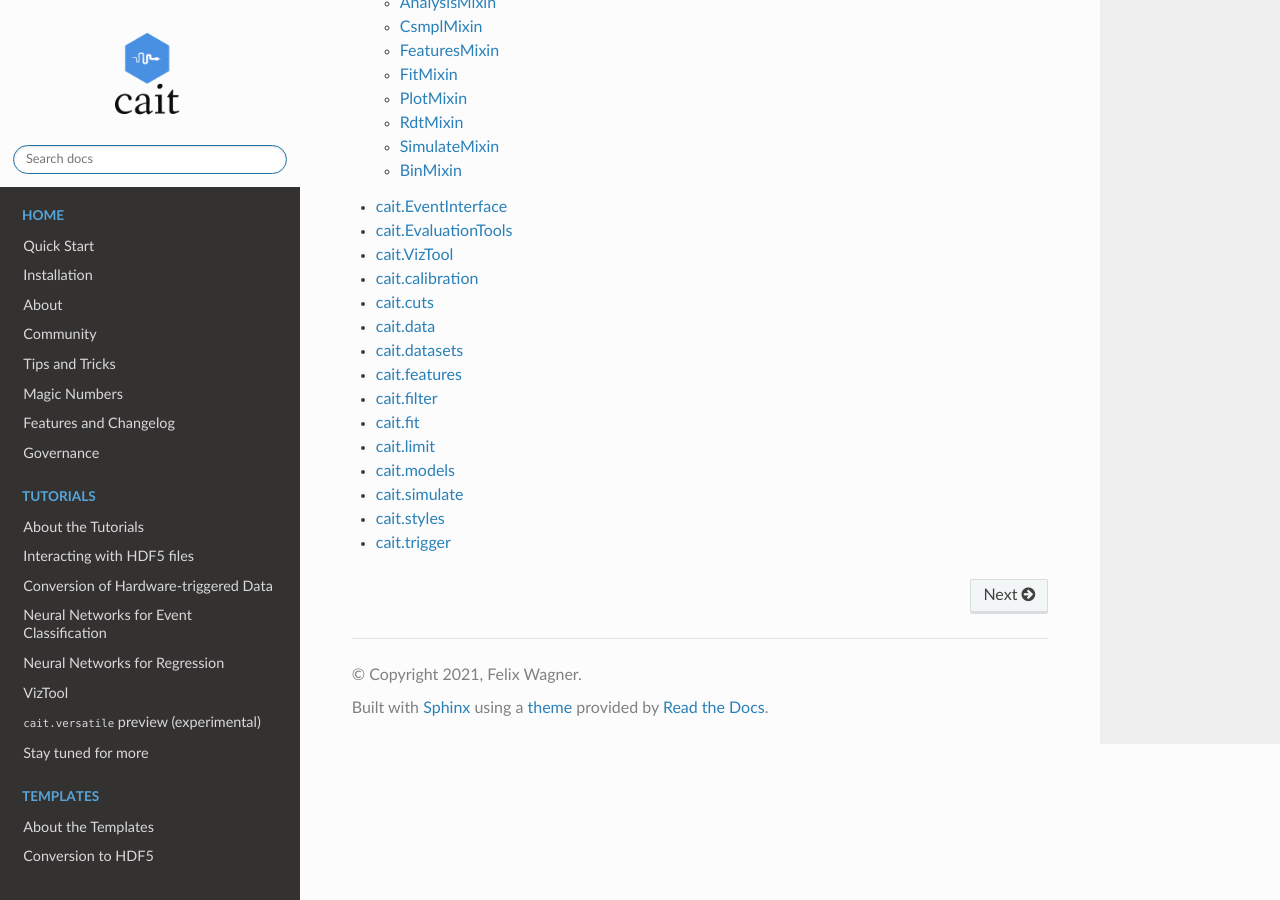
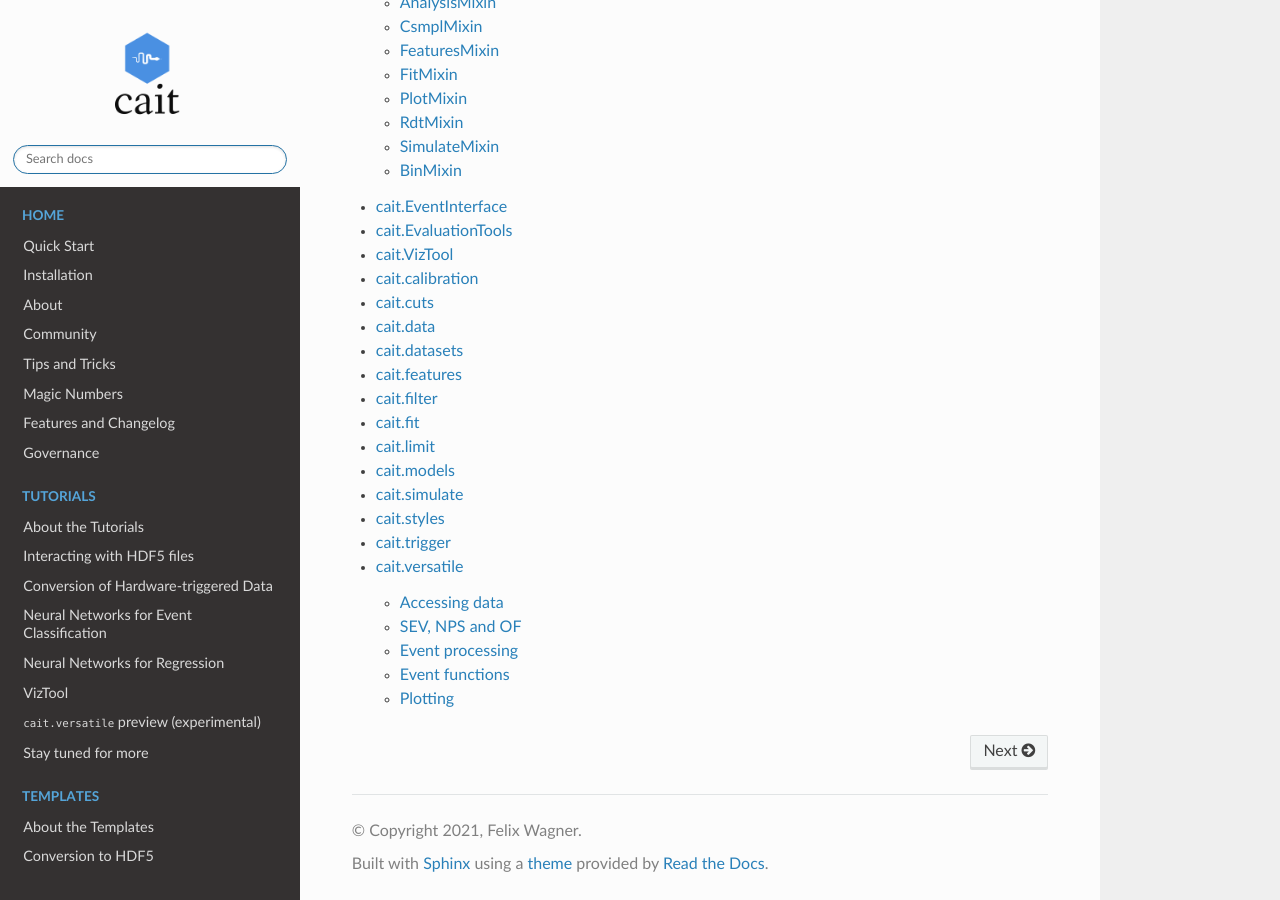
Before and after one commit to fewagner/cait, a Sphinx documentation site: the page built from docs/source/index.rst, in a window 1280 px wide and 900 px high, scrolled down 4088 px. Built offline with Sphinx 7.4.7 and the Read the Docs theme 2.0.0, drawn with Linux system fonts in a browser that asks for light colours; pages that are not in the unit, such as notebooks, are missing from menus.

Commit message:
started versatile docs

```diff
--- /dev/null
+++ b/docs/source/documentation/versatile.rst
@@ -0,0 +1,12 @@
+***************************************
+cait.versatile
+***************************************
+
+.. toctree::
+   :maxdepth: 1
+
+   versatile/raw_data_access
+   versatile/analysis_objects
+   versatile/processing
+   versatile/functions
+   versatile/plotting
--- /dev/null
+++ b/docs/source/documentation/versatile/analysis_objects.rst
@@ -0,0 +1,7 @@
+***************************************
+SEV, NPS and OF
+***************************************
+
+.. automodule:: cait.versatile
+   :members: SEV, NPS, OF
+   :show-inheritance:
--- /dev/null
+++ b/docs/source/documentation/versatile/functions.rst
@@ -0,0 +1,7 @@
+***************************************
+Event functions
+***************************************
+
+.. automodule:: cait.versatile
+   :members: FitBaseline
+   :show-inheritance:
--- /dev/null
+++ b/docs/source/documentation/versatile/raw_data_access.rst
@@ -0,0 +1,6 @@
+***************************************
+Accessing data
+***************************************
+
+.. automodule:: cait.versatile
+   :members: RDTFile, Stream
--- a/docs/source/index.rst
+++ b/docs/source/index.rst
@@ -72,3 +72,4 @@
    documentation/simulate
    documentation/styles
    documentation/trigger
+   documentation/versatile
```
Also changed, not shown: docs/source/documentation/versatile/plotting.rst (added, +7 -0 lines), docs/source/documentation/versatile/processing.rst (added, +7 -0 lines).
